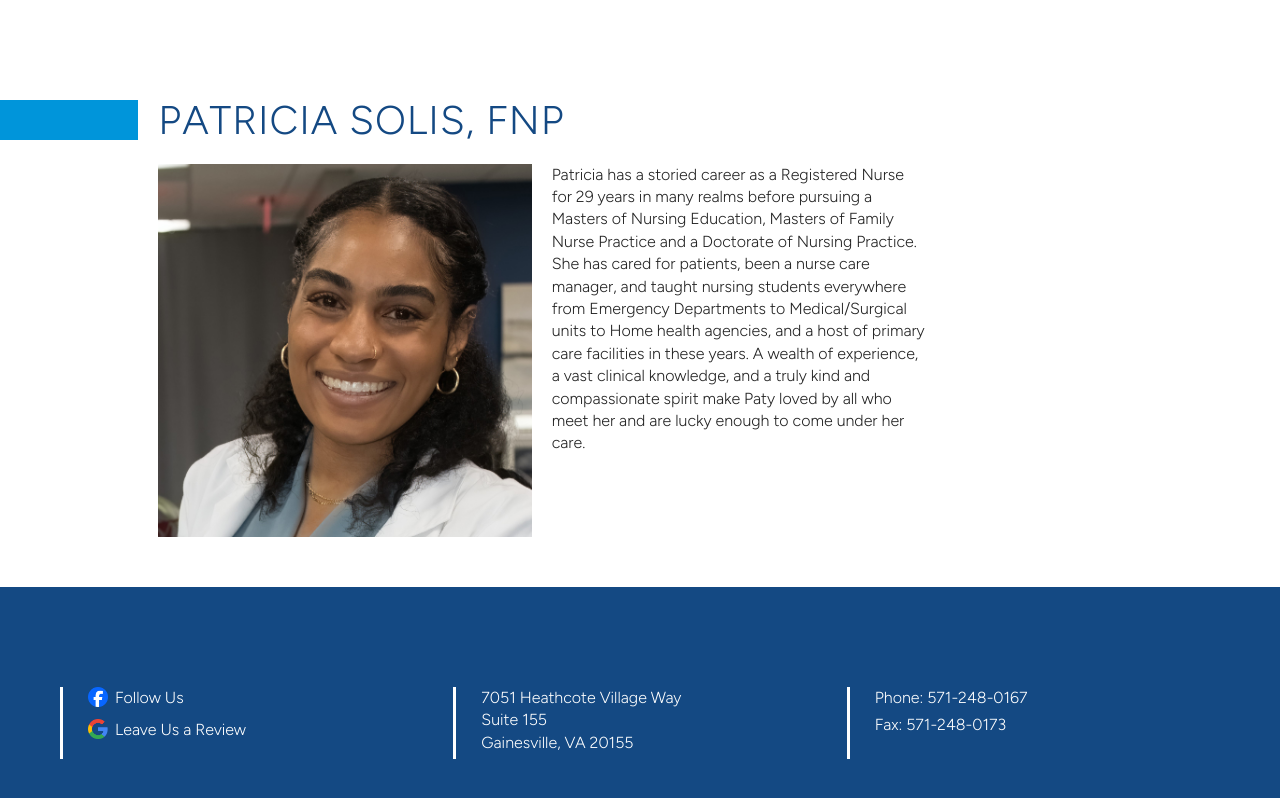
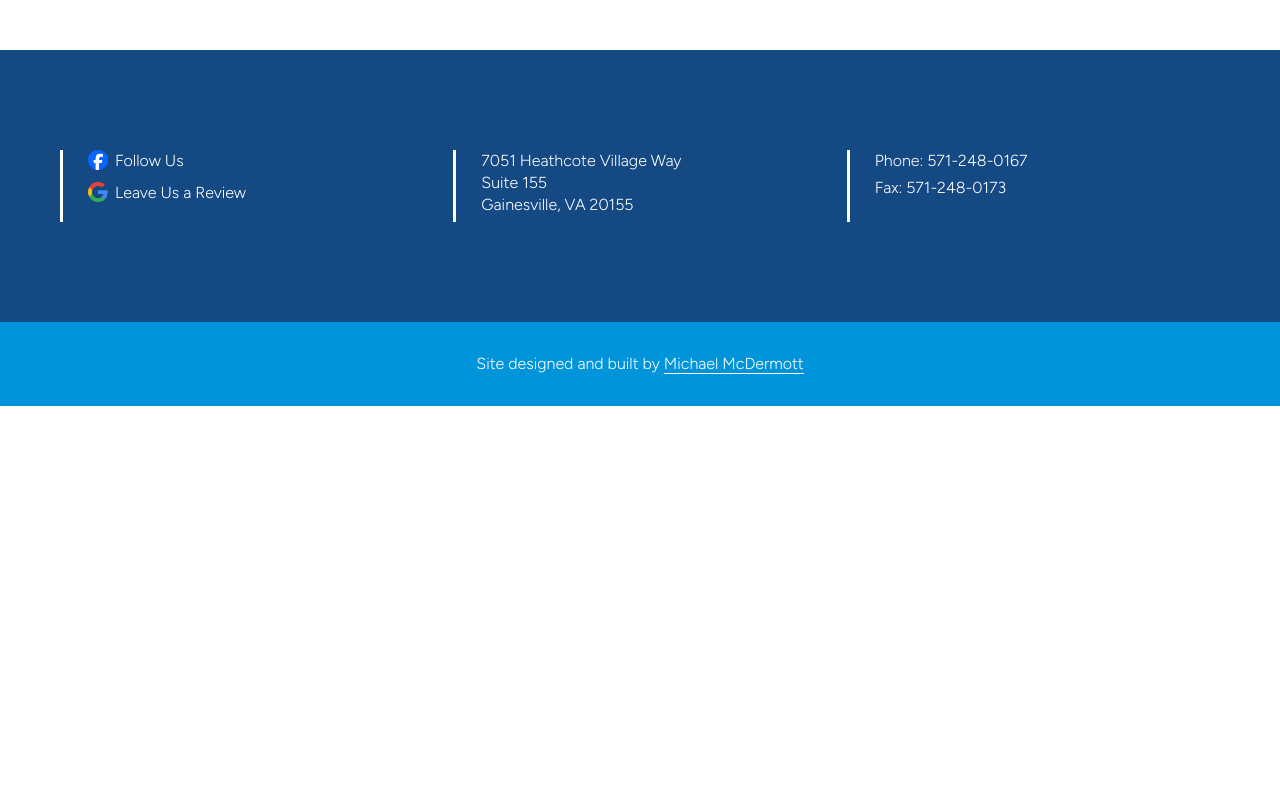
Before and after one commit to mmcdermott18/mountainview, a website: page providers/index.html in a window 1280 px wide. Shown: the part 2600-3398 px from the top of the page. After the commit the page ends 3006 px from the top, so only its background shows below. Drawn offline with nearby package versions, Linux system fonts and the light colour scheme.

Commit message:
Update index.html

```diff
--- a/providers/index.html
+++ b/providers/index.html
@@ -101,12 +101,6 @@
         <img src="../img/lcd.jpg" alt="Lindsey Cotton Dasher, PA-C">
         <p>Lindsey earned her Master of Public Health at Pennsylvania Status University College of Science, and her Master of Science in Physician Assistant Studies at Mercy College in Bronx, NY.  She was certified as a Physician Assistant in 2012. She has served as a PA-C In San Francisco, Washington DC, and Stone Ridge Family Medicine in Aldie, VA. She brought this excellent experience to Mountain View Internal Medicine and Pediatrics in 2023. Lindsey is quickly becoming known and admired by our patients here, and is a valuable asset to the practice.</p>
       </section>
-      <section class="even">
-        <div class="highlight"></div>
-        <h3>Patricia Solis, FNP</h3>
-        <img src="../img/cw.jpg" alt="Chantalle Walker, PA-C">
-        <p>Patricia has a storied career as a Registered Nurse for 29 years in many realms before pursuing a Masters of Nursing Education, Masters of Family Nurse Practice and a Doctorate of Nursing Practice. She has cared for patients, been a nurse care manager, and taught nursing students everywhere from Emergency Departments to Medical/Surgical units to Home health agencies, and a host of primary care facilities in these years. A wealth of experience, a vast clinical knowledge, and a truly kind and compassionate spirit make Paty loved by all who meet her and are lucky enough to come under her care.</p>
-      </section>
     </main>
     <footer>
       <div>
```
